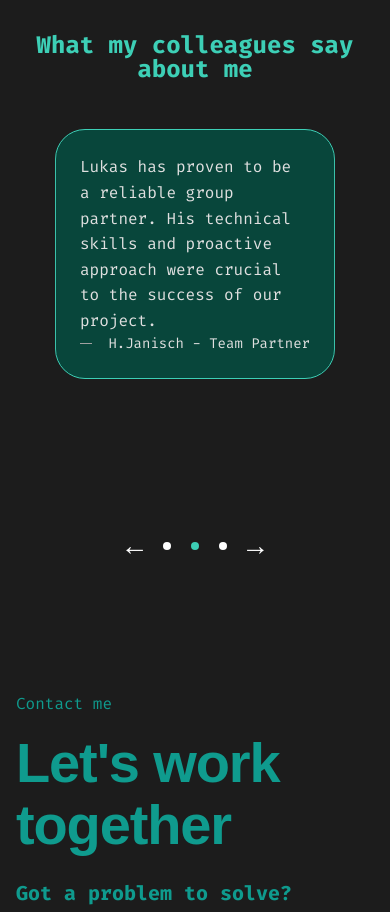
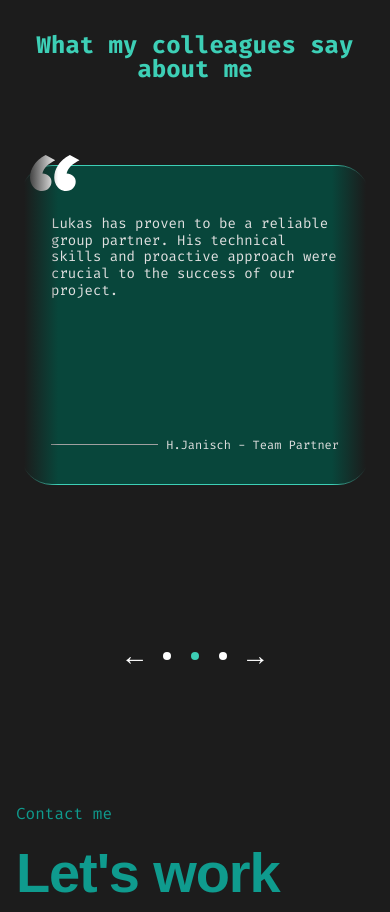
Before and after one commit to CWhymann/portfolio, an Angular app: page / in a window 390 px wide. Shown: the part 4160-5072 px from the top of the page. Built offline with nearby package versions, Linux system fonts and the light colour scheme; a web font is replaced by a local one.

Commit message:
fix(mobile): responsive spacing for contact and footer sections

```diff
--- a/src/app/components/testimonials/testimonials.html
+++ b/src/app/components/testimonials/testimonials.html
@@ -7,10 +7,12 @@
     <div class="testimonials__track">
       @for (testimonial of testimonials; track testimonial.author; let i = $index) {
         <div
-          class="testimonials__card"
-          [class]="'testimonials__card--' + getPosition(i)"
+          class="testimonials__card-wrapper"
+          [class]="'testimonials__card-wrapper--' + getPosition(i)"
           (click)="onCardClick(i)"
         >
+          <img class="testimonials__quote" src="icons/quotes.svg" alt="" />
+          <div class="testimonials__card" [class]="'testimonials__card--' + getPosition(i)">
             @if (getPosition(i) === 'active') {
               <p class="testimonials__card-text">{{ testimonials[displayIndex()].text }}</p>
               <div class="testimonials__card-footer">
@@ -30,6 +32,7 @@
               </div>
             }
           </div>
+        </div>
       }
     </div>
   </div>
--- a/src/app/components/testimonials/testimonials.scss
+++ b/src/app/components/testimonials/testimonials.scss
@@ -18,7 +18,7 @@
   &__slider {
     position: relative;
     width: 1440px;
-    height: 274px;
+    height: 360px;
     overflow: hidden;
     margin: 0 auto;
   }
@@ -43,24 +43,24 @@
     height: 100%;
   }
 
-  &__card {
+  &__quote {
+    display: block;
+    width: 48px;
+    line-height: 0.1;
+    position: relative;
+    top: 24px;
+    left: 32px;
+    z-index: 1;
+  }
+
+  &__card-wrapper {
     position: absolute;
     width: 560px;
-    height: 274px;
-    border-radius: 30px;
-    padding: $spacing-lg;
-    display: flex;
-    flex-direction: column;
-    justify-content: space-between;
     transition: all 0.4s ease;
-    background: $color-secondary;
-    border: 1px solid transparent;
 
     &--active {
       left: 50%;
       transform: translateX(-50%);
-      background: $color-secondary;
-      border-color: #3dcfb6;
       z-index: 1;
       opacity: 1;
     }
@@ -77,6 +77,22 @@
       transform: translateX(-50%);
       opacity: 0.5;
       z-index: 0;
+    }
+  }
+
+  &__card {
+    width: 560px;
+    height: 310px;
+    border-radius: 30px;
+    padding: $spacing-lg;
+    display: flex;
+    flex-direction: column;
+    justify-content: space-between;
+    background: $color-secondary;
+    border: 1px solid transparent;
+
+    &--active {
+      border-color: #3dcfb6;
     }
   }
 
@@ -150,16 +166,15 @@
     }
 
     &__slider {
-        width: 100%;
-        height: auto;
-        min-height: 350px;
-      }
+      width: 100%;
+      height: auto;
+      min-height: 460px;
+      overflow: hidden;
+    }
 
-    &__card {
-      width: 280px;
-      height: auto;
-      min-height: 250px;
-      padding: $spacing-md;
+    &__card-wrapper {
+      width: calc(100vw - 40px);
+      max-width: 358px;
 
       &--active {
         left: 50%;
@@ -167,14 +182,53 @@
       }
 
       &--prev {
-        left: -100%;
-        transform: none;
+        left: calc(50% - 100vw);
+        transform: translateX(-50%);
       }
 
       &--next {
-        left: 200%;
-        transform: none;
+        left: calc(50% + 100vw);
+        transform: translateX(-50%);
       }
+    }
+
+    &__card {
+      width: 100%;
+      height: auto;
+      min-height: 320px;
+      border-radius: 32px;
+      padding: 30px;
+      padding-top: 50px;
+    }
+
+    &__quote {
+      top: 26px;
+      left: 10px;
+      width: 50px;
+    }
+
+    &__card-text {
+      font-size: 14px;
+      line-height: 1.2;
+    }
+
+    &__card-footer {
+      display: flex;
+      align-items: center;
+      justify-content: center;
+      gap: $spacing-xs;
+      z-index: 1;
+    }
+
+    &__card-line {
+      flex: 1;
+      height: 1px;
+      background: $color-text-muted;
+    }
+
+    &__card-author {
+      white-space: nowrap;
+      font-size: 12px;
     }
   }
 }
```
Also changed, not shown: public/icons/quotes.svg (added). Lines whose indentation alone changed are shown as unchanged.
